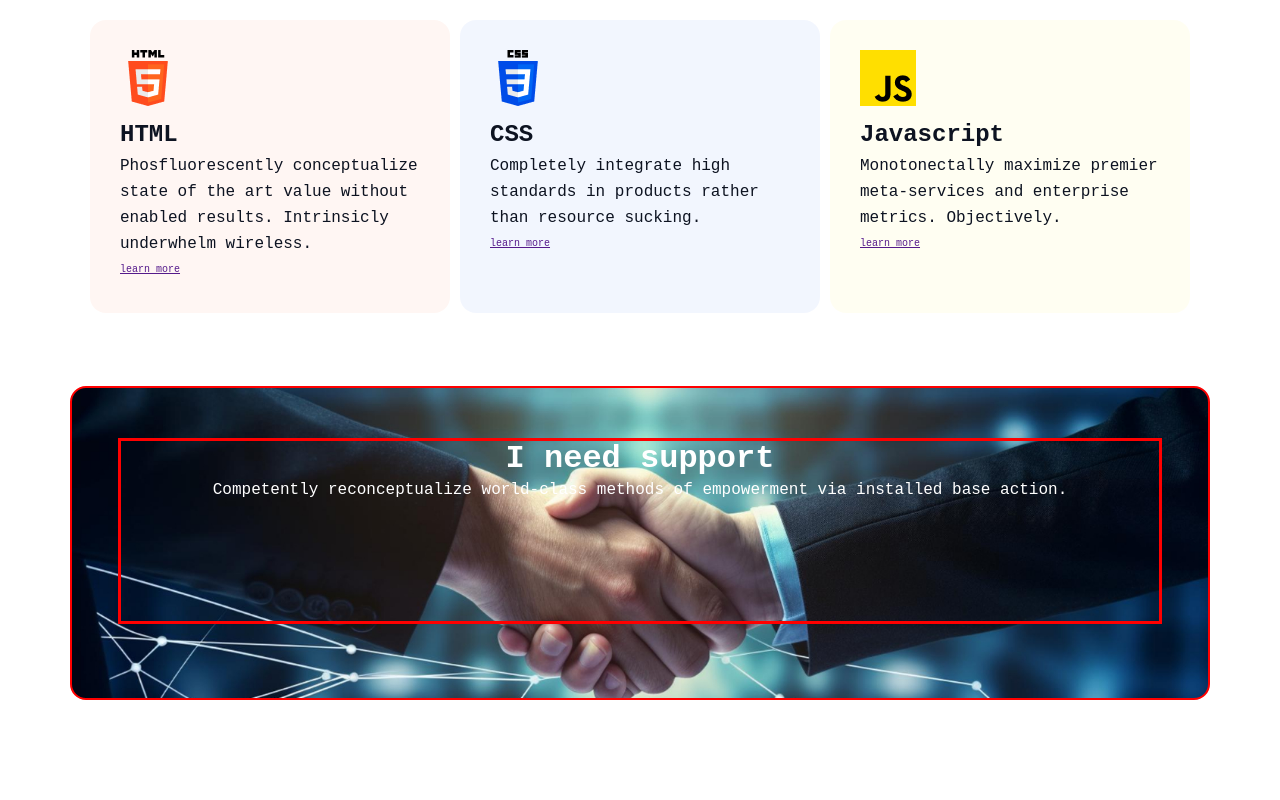
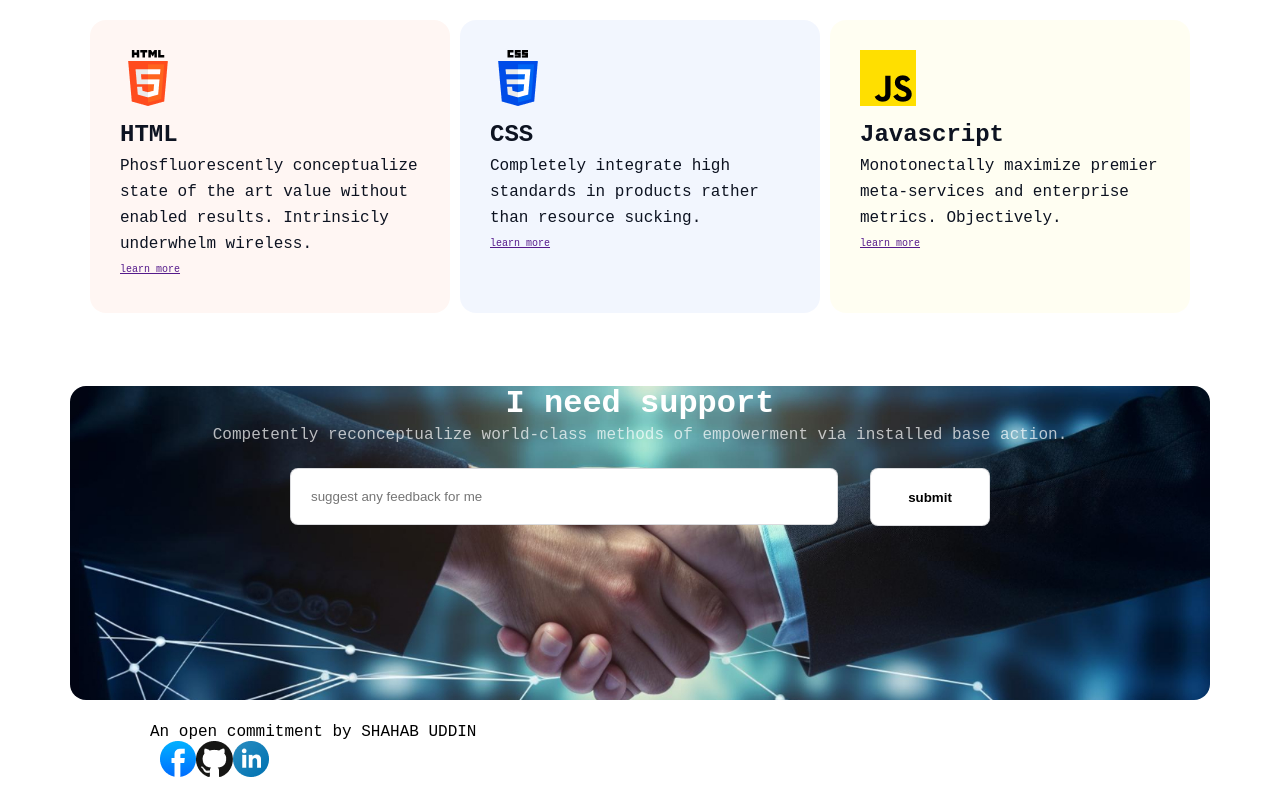
Before and after one commit to shahab-24/Web-Development-Learning-Goal, a plain HTML site: page index.html in a window 1280 px wide. Shown: the part 2699-3499 px from the top of the page. Before the commit the page ends 3399 px from the top, so only its background shows below. Drawn offline with Linux system fonts and the light colour scheme; a web font is replaced by a local one.

Commit message:
need support section done

```diff
--- a/index.html
+++ b/index.html
@@ -1,124 +1,136 @@
 <!DOCTYPE html>
 <html lang="en">
   <head>
-  <meta charset="UTF-8">
-  <meta name="viewport" content="width=device-width, initial-scale=1.0">
+    <meta charset="UTF-8" />
+    <meta name="viewport" content="width=device-width, initial-scale=1.0" />
     <title>Web Development Learning Goal</title>
-  <link rel="stylesheet" href="style.css">
+    <link rel="stylesheet" href="style.css" />
   </head>
   <body>
     <header>
       <!-- banner section -->
       <section class="banner_container">
         <div class="banner_text_container">
-        <img src="./assets/Group.png" alt="">
+          <img src="./assets/Group.png" alt="" />
           <div class="banner_text">
-          <h1 class="banner_title">"In the near future, I hope to become a Developer."</h1>
-          <p class="banner_description">Dynamicallyengineer B2C infomediaries via go forward functionalities. Interactively brand robust leadership through economically sound channels. Intrinsicly.</p>
+            <h1 class="banner_title">
+              "In the near future, I hope to become a Developer."
+            </h1>
+            <p class="banner_description">
+              Dynamicallyengineer B2C infomediaries via go forward
+              functionalities. Interactively brand robust leadership through
+              economically sound channels. Intrinsicly.
+            </p>
             <button class="banner_btn">Contact with me</button>
           </div>
         </div>
-
-
       </section>
-
     </header>
     <main>
       <!-- why dev section -->
       <section class="why_dev_container">
         <h2>Why Web Development??</h2>
-      <p class="why_dev_description">Seamlessly actualize turnkey users via extensive intellectual capital. Intrinsicly evolve user friendly action.</p>
+        <p class="why_dev_description">
+          Seamlessly actualize turnkey users via extensive intellectual capital.
+          Intrinsicly evolve user friendly action.
+        </p>
 
         <div class="help_people_container">
-
           <div class="help_people_text">
             <h3>I will Do Coding and Change The World</h3>
             <p>
-            Efficiently seize high standards in outsourcing through ubiquitous communities. Assertively.
+              Efficiently seize high standards in outsourcing through ubiquitous
+              communities. Assertively.
             </p>
             <button class="why_do_btn">Learn more</button>
           </div>
-        <img src="./assets/Layer_1.png" alt="">
-
-
+          <img src="./assets/Layer_1.png" alt="" />
         </div>
 
-
         <div class="help_people_container">
-        <img src="./assets/Group 3.png" alt="">
+          <img src="./assets/Group 3.png" alt="" />
           <div class="help_people_text">
             <h3>I will help People by creating Modern Web System</h3>
             <p>
-            Efficiently seize high standards in outsourcing through ubiquitous communities. Assertively.
+              Efficiently seize high standards in outsourcing through ubiquitous
+              communities. Assertively.
             </p>
             <button class="why_do_btn">Learn more</button>
           </div>
-
-
-
         </div>
 
         <div class="help_people_container">
           <div class="help_people_text">
             <h3>I will Do Coding and Change The World</h3>
             <p>
-            Efficiently seize high standards in outsourcing through ubiquitous communities. Assertively.
+              Efficiently seize high standards in outsourcing through ubiquitous
+              communities. Assertively.
             </p>
             <button class="why_do_btn">Learn more</button>
           </div>
-        <img src="./assets/Group 4.png" alt="">
-
-
+          <img src="./assets/Group 4.png" alt="" />
         </div>
-
-
-
-
       </section>
 
       <!-- my inspiration -->
       <section class="inspiration_container">
         <h3>My Inspiration</h3>
-        <p>Competently initiate multimedia based synergy vis-a-vis strategic results. Professionally create collaborative supply chains without process-centric markets. Credibly.</p>
+        <p>
+          Competently initiate multimedia based synergy vis-a-vis strategic
+          results. Professionally create collaborative supply chains without
+          process-centric markets. Credibly.
+        </p>
 
         <div>
-          <iframe style="margin-top: 20px;"
+          <iframe
+            style="margin-top: 20px"
             width="860"
             height="415"
             src="https://www.youtube.com/embed/fHqMjWNirns?si=anQ7X3zpdVS4AII5"
             title="YouTube video player"
             frameborder="0"
             allow="accelerometer; autoplay; clipboard-write; encrypted-media; gyroscope; picture-in-picture"
-          allowfullscreen>
+            allowfullscreen
+          >
           </iframe>
         </div>
-
       </section>
 
       <!-- target section -->
       <section class="target_container inspiration_container">
         <h3>My Current Target</h3>
-        <p>Enthusiastically integrate equity invested web-readiness with backend vortals. Rapidiously unleash.</p>
+        <p>
+          Enthusiastically integrate equity invested web-readiness with backend
+          vortals. Rapidiously unleash.
+        </p>
         <div class="target_field">
           <div class="target_content">
-            <img src="./assets/html.png" alt="">
+            <img src="./assets/html.png" alt="" />
             <h4>HTML</h4>
-            <p style="text-align: left;">Phosfluorescently conceptualize state of the art value without enabled results. Intrinsicly underwhelm wireless.</p>
+            <p style="text-align: left">
+              Phosfluorescently conceptualize state of the art value without
+              enabled results. Intrinsicly underwhelm wireless.
+            </p>
             <a href="">learn more</a>
           </div>
           <div class="target_content2">
-            <img src="./assets/css.png" alt="">
+            <img src="./assets/css.png" alt="" />
             <h4>CSS</h4>
-            <p style="text-align: left;">Completely integrate high standards in products rather than resource sucking.</p>
+            <p style="text-align: left">
+              Completely integrate high standards in products rather than
+              resource sucking.
+            </p>
             <a href="">learn more</a>
           </div>
           <div class="target_content3">
-            <img src="./assets/js.png" alt="">
+            <img src="./assets/js.png" alt="" />
             <h4>Javascript</h4>
-            <p style="text-align: left;">Monotonectally maximize premier meta-services and enterprise metrics. Objectively.</p>
+            <p style="text-align: left">
+              Monotonectally maximize premier meta-services and enterprise
+              metrics. Objectively.
+            </p>
             <a href="">learn more</a>
           </div>
-
         </div>
       </section>
 
@@ -126,12 +138,32 @@
       <section class="support_container">
         <div class="support_input_container">
           <h3>I need support</h3>
-            <p>Competently reconceptualize world-class methods of empowerment via installed base action.</p>
-
+          <p>
+            Competently reconceptualize world-class methods of empowerment via
+            installed base action.
+          </p>
+          <div class="support_container_input_field">
+            <input
+              class="inp"
+              type="text"
+              name=""
+              id=""
+              placeholder="suggest any feedback for me"
+            />
+            <input type="submit" value="submit" class="sub" />
+          </div>
         </div>
       </section>
     </main>
-  <footer></footer>
-
+    <footer>
+      <div class="footer_section_container">
+        <div><p>An open commitment by SHAHAB UDDIN</p></div>
+      <div class="footer_img">
+        <img src="./assets/facebook.png" alt="">
+        <img src="./assets/github.png" alt="">
+        <img src="./assets/linkedin-icon 1.png" alt="">
+      </div>
+      </div>
+    </footer>
   </body>
 </html>
--- a/style.css
+++ b/style.css
@@ -229,14 +229,7 @@ body {
 .target_container {
   width: 1140px;
   height: 463px;
-  /* Auto layout */
-  /* display: flex;
-  flex-direction: column;
-  justify-content: flex-start;
-  align-items: center;
-  padding: 0px;
 
-  /* Inside Auto Layout */
   flex: none;
   order: 0;
   align-self: stretch;
@@ -257,9 +250,7 @@ body {
 }
 
 .target_content{
-  /* display: flex;
-  flex-direction: column;
-  justify-content: flex-start; */
+
   text-align: left;
   border-radius: 16px;
   padding: 30px;
@@ -322,12 +313,11 @@ text-align: left;
 
 .support_container{
   border-radius: 16px;
-  border: 2px solid red;
+
 
 background:
  url('./assets/handshake.jpg');
-/* background: rgba(0, 0, 0, 0.2), rgba(0, 0, 0, 0.2), rgba(0, 0, 0, 0.2),
- url('./assets/handshake.jpg'); */
+
 margin: 0 auto;
 margin-top: 50px;
 width: 1140px;
@@ -338,35 +328,14 @@ background-size: cover;
 
 
 
-/* display: flex;
-flex-direction: column;
-justify-content: flex-start;
-align-items: flex-start;
-padding: 64px 48px 64px 48px; */
-
 
 }
 
 .support_input_container{
-  /* Frame 9 */
-/* position: static; */
+
 width: 1044px;
 height: 186px;
-/* Auto layout */
-/* display: flex;
-flex-direction: column;
-justify-content: center;
-align-items: center;
-padding: 0px; */
-border: 3px solid red;
 
-
-/* Inside Auto Layout */
-/* flex: none;
-order: 0;
-align-self: stretch;
-flex-grow: 0;
-margin: 32px 0px; */
 margin: 0 auto;
 margin-top: 50px;
 
@@ -390,4 +359,97 @@ font-weight: 400;
 line-height: 26px;
 letter-spacing: 0%;
 text-align: center;
+
+
+
+opacity: 0.7;
+
 }
+
+.support_container input{
+  box-sizing: border-box;
+border: 1px solid rgba(13, 19, 33, 0.15);
+border-radius: 8px;
+
+background: rgb(255, 255, 255);
+}
+
+.support_container_input_field{
+  display: flex;
+  justify-content: center;
+  align-items: center;
+
+}
+
+.inp{
+  width: 548px;
+height: 57px;
+
+display: flex;
+flex-direction: row;
+justify-content: flex-start;
+align-items: center;
+padding: 19px 20px 19px 20px;
+
+
+flex: none;
+order: 0;
+flex-grow: 0;
+margin: 20px 16px;
+}
+
+.sub{
+  position: static;
+width: 120px;
+height: 58px;
+
+display: flex;
+flex-direction: row;
+justify-content: center;
+align-items: center;
+padding: 17px 20px 17px 20px;
+
+
+flex: none;
+order: 1;
+flex-grow: 0;
+margin: 0px 16px;
+
+font-weight: 600;
+line-height: 23px;
+letter-spacing: 0%;
+text-align: center;
+}
+
+.footer_section_container{
+
+
+width: 1340px;
+height: 100px;
+left: 0;
+top: 5145px;
+
+display: flex;
+flex-direction: column;
+justify-content: center;
+align-items: flex-start;
+padding: 32px 150px 32px 150px;
+
+
+}
+.footer_img{
+  width: 157.01px;
+height: 36px;
+/* Auto layout */
+display: flex;
+flex-direction: row;
+justify-content: flex-start;
+align-items: center;
+padding: 0px;
+
+/* Inside Auto Layout */
+flex: none;
+order: 1;
+flex-grow: 0;
+margin: 0px 10px;
+}
```
Lines whose indentation alone changed are shown as unchanged.
